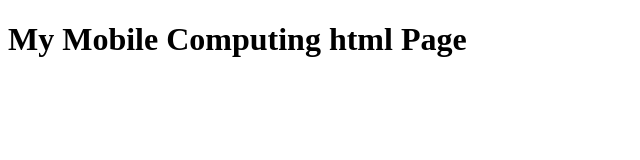
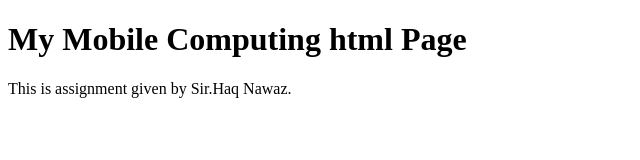
Before and after one commit to usamaijazahmad/Mobile-Computing-Repo, a plain HTML site: page index.html in a window 1280 px wide. Shown: the whole page, without its empty margins (0-640 px from the left). Drawn offline with Linux system fonts and the light colour scheme.

Commit message:
Added a new paragraph in my html page

```diff
--- a/index.html
+++ b/index.html
@@ -8,5 +8,6 @@
   </head>
   <body>
     <h1>My Mobile Computing html Page</h1>
+    <p>This is assignment given by Sir.Haq Nawaz.</p>
   </body>
 </html>
```
